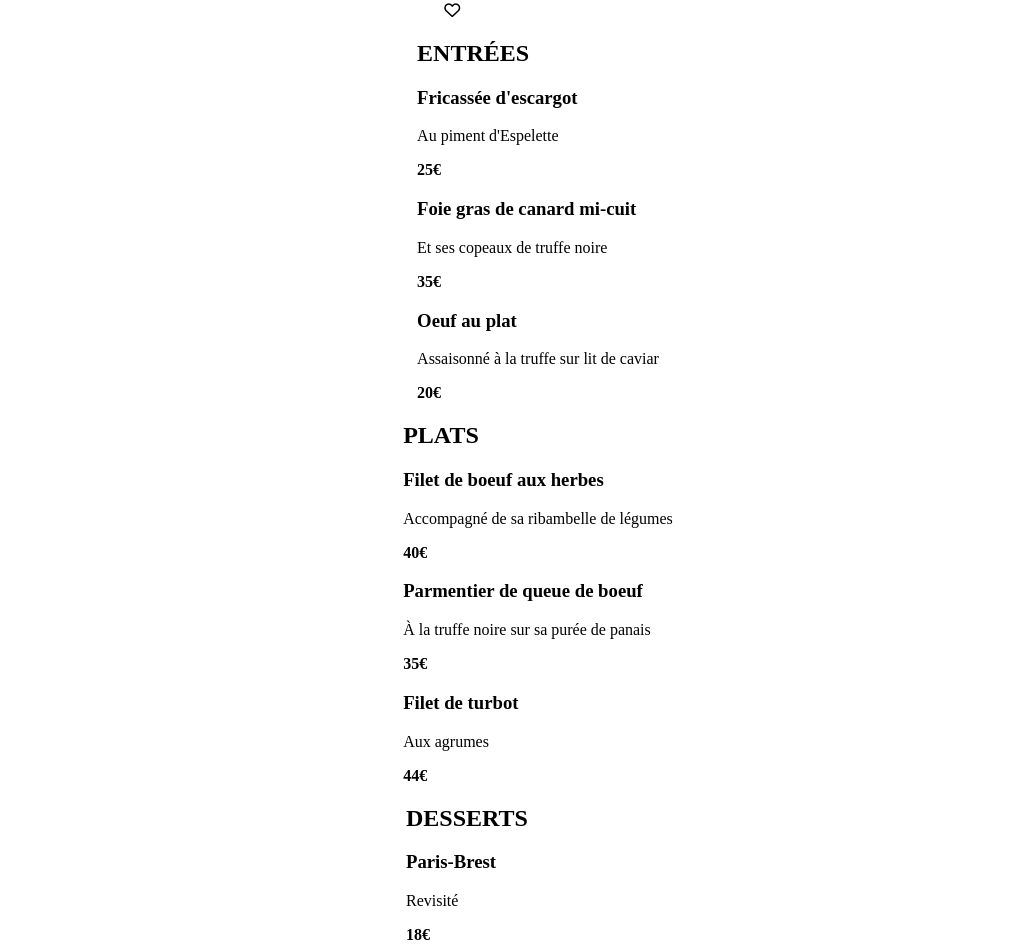
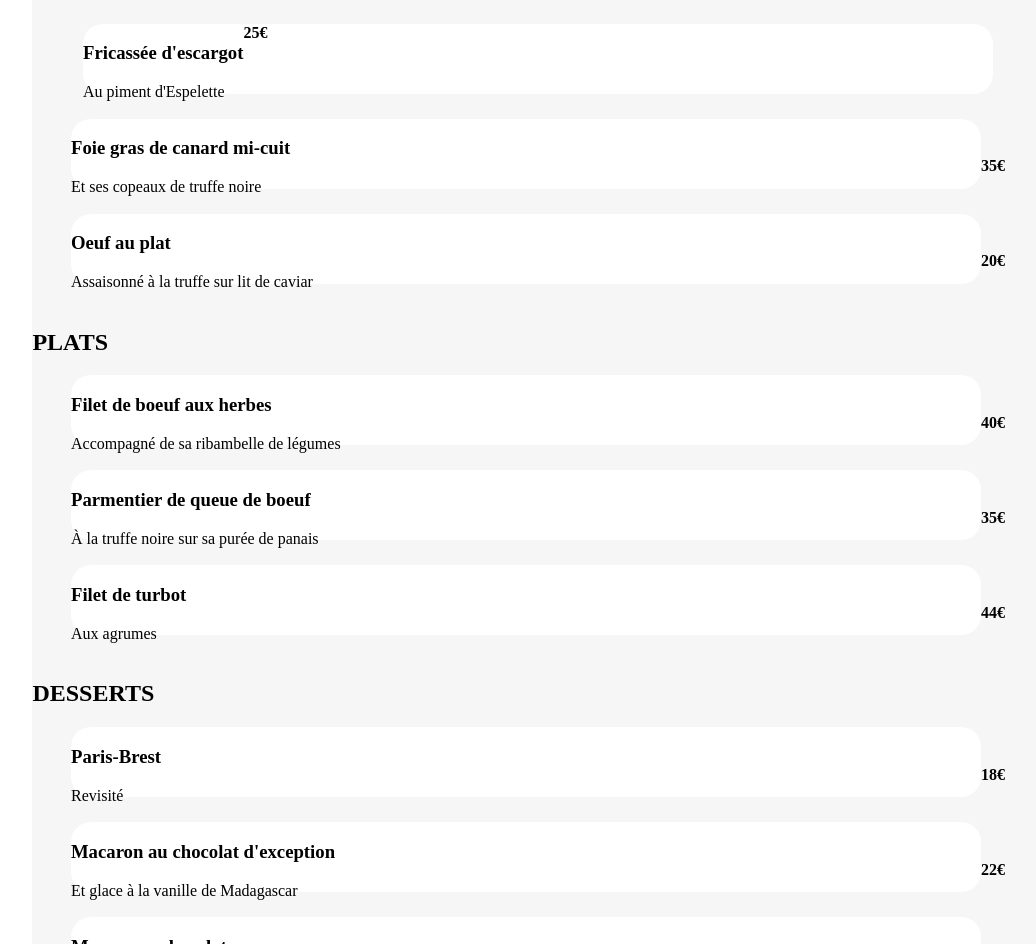
Before and after one commit to Vincentlopez78/P3_Lopez_Vincent, a website: page pagepalette.html in a window 1280 px wide. Shown: the part 357-1301 px from the top of the page, without its empty margins (102-1138 px from the left). Drawn offline with Linux system fonts and the light colour scheme; a web font is replaced by a local one.

Commit message:
acceuil + debut page resto

```diff
--- a/pagepalette.html
+++ b/pagepalette.html
@@ -14,97 +14,117 @@
         <header class="display display__flexcentre display__flexcentre--colonne">
             <div class="sectionheader">
                 <div class="display display__flexcentre display--row">
-                    <div>
+                    <div class="icone">
                         <i class="fa-solid fa-arrow-left"></i>
                     </div>
                     <div class="display display__flexcentre">
                         <img src="./P3_Documents/Maquettes Ohmyfood/images/logo/ohmyfood@2x.svg" alt="logo">
                     </div>
                 </div>
-                <div class="sectionheader__img">
+                <div class="carteheader">
                     <img src="./P3_Documents/Maquettes Ohmyfood/images/restaurants/jay-wennington-N_Y88TWmGwA-unsplash.jpg" alt="jay">
                 </div>
             </div>
         </header>
         <section class="display display__flexcentre display__flexcentre--colonne">
-            <div>
+            <div class="sectionmenu">
+                <div class="display display__flexcentre display--row">
                     <h1>La palette du goût</h1>
                     <i class="fa-regular fa-heart"></i>
                 </div>
                 <div>
                     <span><h2>ENTRÉES</h2></span>
-                <div>
-                    <div>
+                    <div class="display display__flexcentre">
+                        <div class="display display--row carte">
+                            <div class="carte__menu">
                                 <h3>Fricassée d'escargot</h3>
                                 <p>Au piment d'Espelette</p>
                             </div>
                             <span><b>25€</b></span>
                         </div>
-                <div>
-                    <div>
+                    </div>
+                    <div class="display display__flexcentre">
+                        <div class="display display--row carte">
+                            <div class="carte__menu">
                                 <h3>Foie gras de canard mi-cuit</h3>
                                 <p>Et ses copeaux de truffe noire</p>
                             </div>
+                        </div>
                         <span><b>35€</b></span>
                     </div>
-                <div>
-                    <div>
+                    <div class="display display__flexcentre">
+                        <div class="display display--row carte">
+                            <div class="carte__menu">
                                 <h3>Oeuf au plat</h3>
                                 <p>Assaisonné à la truffe sur lit de caviar</p>
+                            </div>
                         </div>
                         <span><b>20€</b></span>
                     </div>
                 </div>
                 <div>
                     <span><h2>PLATS</h2></span>
-                <div>
-                    <div>
+                    <div class="display display__flexcentre">
+                        <div class="display display--row carte">
+                            <div class="carte__menu">
                                 <h3>Filet de boeuf aux herbes</h3>
                                 <p>Accompagné de sa ribambelle de légumes</p>
                             </div>
+                        </div>
                         <span><b>40€</b></span>
                     </div>
-                <div>
-                    <div>
+                    <div class="display display__flexcentre">
+                        <div class="display display--row carte">
+                            <div class="carte__menu">
                                 <h3>Parmentier de queue de boeuf</h3>
                                 <p>À la truffe noire sur sa purée de panais</p>
                             </div>
+                        </div>
                         <span><b>35€</b></span>
                     </div>
-                <div>
-                    <div>
+                    <div class="display display__flexcentre">
+                        <div class="display display--row carte">
+                            <div class="carte__menu">
                                 <h3>Filet de turbot</h3>
                                 <p>Aux agrumes</p>
+                            </div>
                         </div>
                         <span><b>44€</b></span>
                     </div>
                 </div>
                 <div>
                     <span><h2>DESSERTS</h2></span>
-                <div>
-                    <div>
+                    <div class="display display__flexcentre">
+                        <div class="display display--row carte">
+                            <div class="carte__menu">
                                 <h3>Paris-Brest</h3>
                                 <p>Revisité</p>
                             </div>
+                        </div>
                         <span><b>18€</b></span>
                     </div>
-                <div>
-                    <div>
+                    <div class="display display__flexcentre">
+                        <div class="display display--row carte">
+                            <div class="carte__menu">
                                 <h3>Macaron au chocolat d'exception</h3>
                                 <p>Et glace à la vanille de Madagascar</p>
                             </div>
+                        </div>
                         <span><b>22€</b></span>
                     </div>
-                <div>
-                    <div>
+                    <div class="display display__flexcentre">
+                        <div class="display display--row carte">
+                            <div class="carte__menu">
                                 <h3>Mousse au chocolat</h3>
                                 <p>Au piment d'Espelette et à la truffe noire</p>
+                            </div>
                         </div>
                         <span><b>23€</b></span>
                     </div>
                 </div>
                 <div>
                     <button type="button">Commander</button>
+                </div>
             </div>
         </section>
         <footer class="display display__flexcentre">
--- a/sass/Layout/_flexbox.scss
+++ b/sass/Layout/_flexbox.scss
@@ -17,4 +17,11 @@
             flex-direction: row;
         }
     }
+    &__flexaround {
+        justify-content: space-around;
+        align-items: center;
+        &--row {
+            flex-direction: row;
+        }
+    }
 }
--- a/sass/Pages/Restaurants/_header.scss
+++ b/sass/Pages/Restaurants/_header.scss
@@ -1,13 +1,20 @@
 #logo {
-    width: 95%;
+    width: 80%;
     padding-bottom: 5%;
 }
 .sectionheader {
     width: 80%;
     height: auto;
-    &__img {
-        object-fit: cover;
+}
+.icone {
+    align-items: left;
+}
+.carteheader {
+    width: 100%;
+    height: 250px;
+    & img {
         width: 100%;
         height: 250px;
+        object-fit: cover;
     }
 }
--- a/sass/Pages/Restaurants/_section.scss
+++ b/sass/Pages/Restaurants/_section.scss
@@ -0,0 +1,13 @@
+.sectionmenu {
+    width: 80%;
+    height: auto;
+    background-color: $griscarte;
+    border-radius: 35px 35px 0 0;
+    margin-top: -45px;
+}
+.carte {
+    @include cartemenu;
+    &__menu {
+        height: 70px;
+    }
+}
--- a/sass/Utils/_mixin.scss
+++ b/sass/Utils/_mixin.scss
@@ -69,3 +69,15 @@
         }
     }
 }
+
+/* carte Menu */
+
+@mixin cartemenu {
+    width: 90%;
+    height: 70px;
+    background-color: $white;
+    margin-bottom: 25px;
+    @include borderrad20;
+    justify-content: left;
+    margin-left: 0;
+}
```
Also changed, not shown: css/styles.css, 1 other file. Lines whose indentation alone changed are shown as unchanged.
